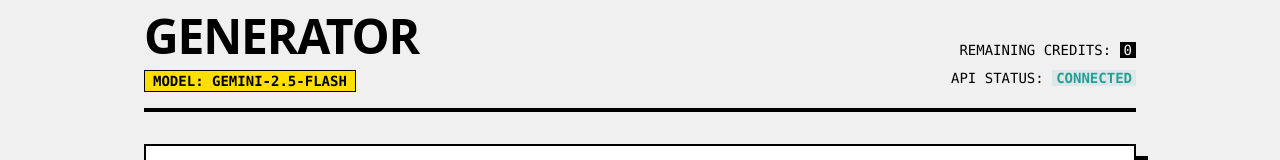
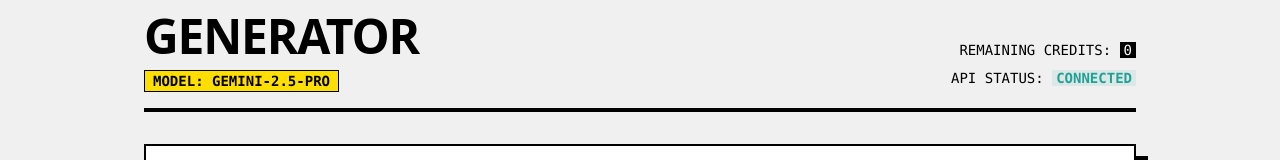
Before and after one commit to 2002Bishwajeet/ogbanana, a React (Vite) app: page /generator in a window 1280 px wide. Shown: the part 142-302 px from the top of the page. Built offline with nearby package versions, Linux system fonts and the light colour scheme; no server answers.

Commit message:
update model

```diff
--- a/src/pages/Generator.tsx
+++ b/src/pages/Generator.tsx
@@ -32,7 +32,7 @@ export const Generator = memo(() => {
         <div>
           <h2 className="text-5xl font-black mb-2 tracking-tight">GENERATOR</h2>
           <p className="font-mono bg-primary inline-block px-2 border border-main font-bold text-sm">
-            MODEL: GEMINI-2.5-FLASH
+            MODEL: GEMINI-2.5-PRO
           </p>
         </div>
         <div className="text-right font-mono text-sm leading-loose">
```
Also changed, not shown: 1 other file (tests, documents, lock files or other folders).
